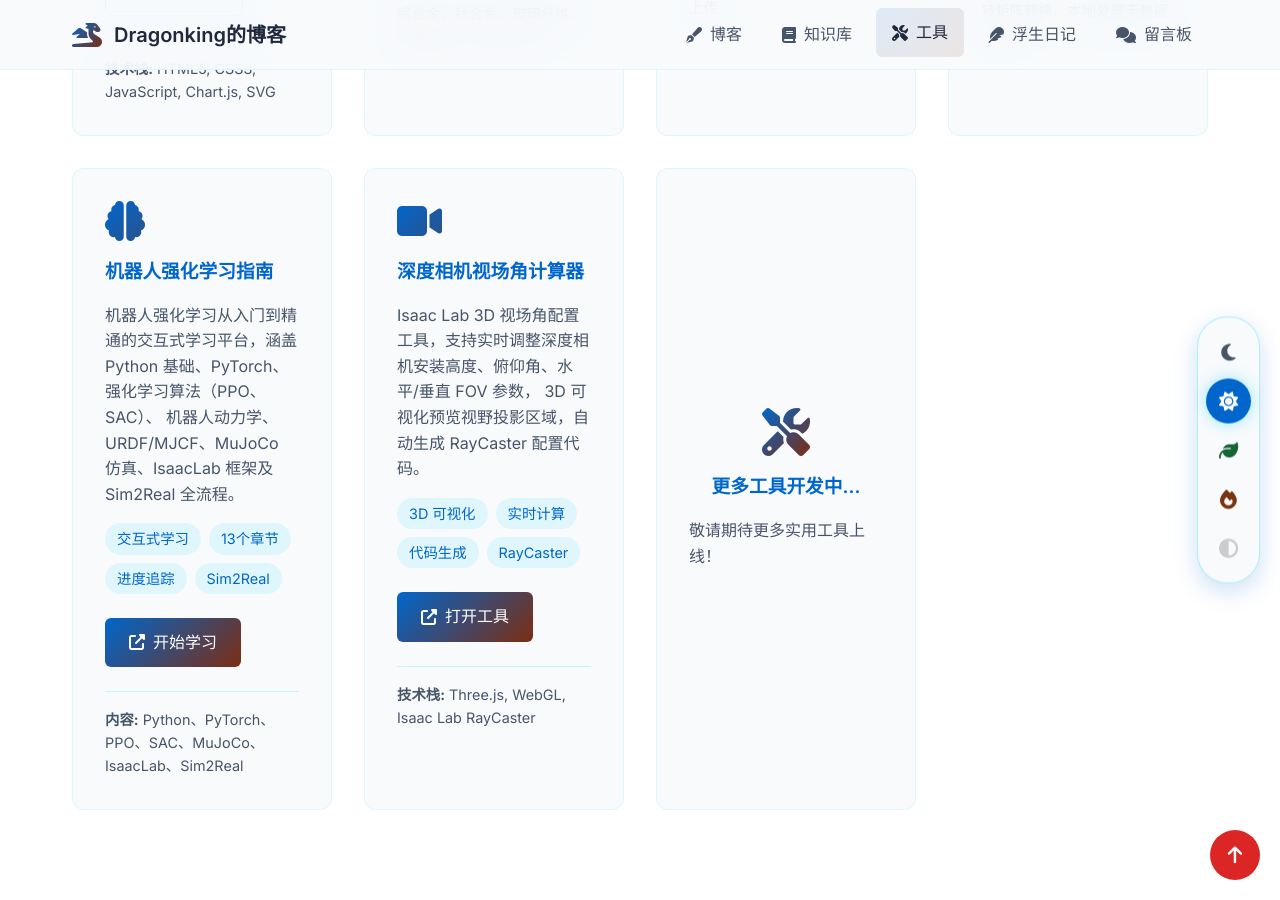
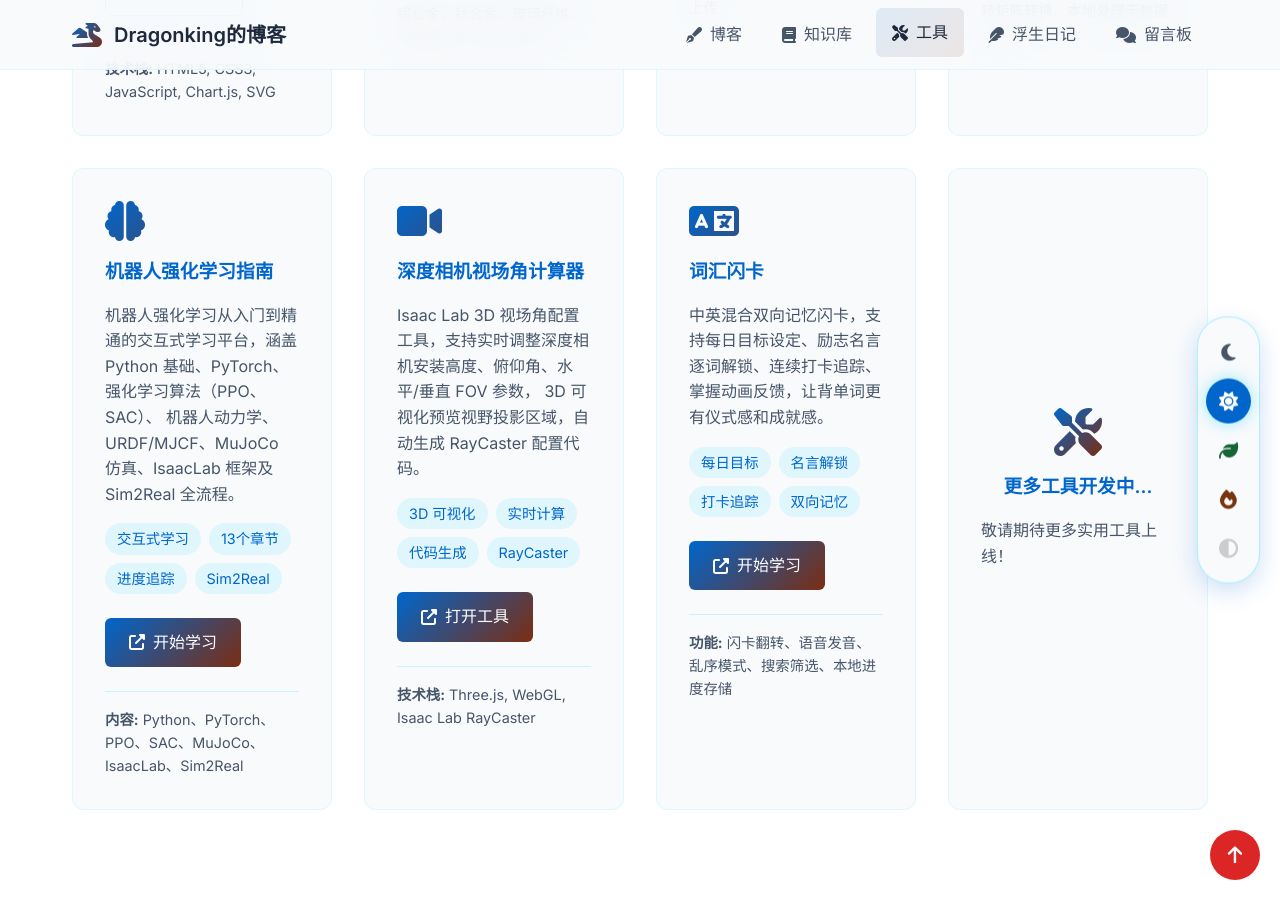
Before and after one commit to DragonKingwhd/dragonkingwhd.github.io, a Jekyll site: the page built from tools.html, in a window 1280 px wide and 900 px high, scrolled down 934 px. Built offline with Jekyll 4.4.1, drawn with Linux system fonts in a browser that asks for light colours; comment, search, counter and statistics services are not loaded.

Commit message:
在工具页面添加词汇闪卡入口
Co-Authored-By: Claude Opus 4.6 (1M context) <noreply@anthropic.com>

```diff
--- a/tools.html
+++ b/tools.html
@@ -200,6 +200,36 @@ permalink: /tools/
                 </div>
             </div>
 
+            <div class="card">
+                <div class="tool-icon">
+                    <i class="fas fa-language" style="font-size: 2.5rem; background: var(--gradient-primary); -webkit-background-clip: text; -webkit-text-fill-color: transparent; background-clip: text; margin-bottom: 1rem; display: block;"></i>
+                </div>
+                <div class="tool-content">
+                    <h3>词汇闪卡</h3>
+                    <p>
+                        中英混合双向记忆闪卡，支持每日目标设定、励志名言逐词解锁、连续打卡追踪、
+                        掌握动画反馈，让背单词更有仪式感和成就感。
+                    </p>
+
+                    <div class="tool-features" style="margin: 1rem 0; display: flex; flex-wrap: wrap; gap: 0.5rem;">
+                        <span class="feature" style="background: rgba(0, 212, 255, 0.1); color: var(--primary-color); padding: 0.25rem 0.75rem; border-radius: 20px; font-size: 0.9rem;">每日目标</span>
+                        <span class="feature" style="background: rgba(0, 212, 255, 0.1); color: var(--primary-color); padding: 0.25rem 0.75rem; border-radius: 20px; font-size: 0.9rem;">名言解锁</span>
+                        <span class="feature" style="background: rgba(0, 212, 255, 0.1); color: var(--primary-color); padding: 0.25rem 0.75rem; border-radius: 20px; font-size: 0.9rem;">打卡追踪</span>
+                        <span class="feature" style="background: rgba(0, 212, 255, 0.1); color: var(--primary-color); padding: 0.25rem 0.75rem; border-radius: 20px; font-size: 0.9rem;">双向记忆</span>
+                    </div>
+
+                    <div class="tool-links" style="margin: 1.5rem 0; display: flex; gap: 1rem; flex-wrap: wrap;">
+                        <a href="{{ '/vocab-cards/' | relative_url }}" class="btn btn-primary" target="_blank">
+                            <i class="fas fa-external-link-alt"></i> 开始学习
+                        </a>
+                    </div>
+
+                    <div class="tool-tech" style="margin-top: 1rem; padding-top: 1rem; border-top: 1px solid rgba(0, 212, 255, 0.2); color: var(--text-secondary); font-size: 0.9rem;">
+                        <strong>功能:</strong> 闪卡翻转、语音发音、乱序模式、搜索筛选、本地进度存储
+                    </div>
+                </div>
+            </div>
+
             <!-- 可以在这里添加更多工具 -->
             <div class="card" style="display: flex; flex-direction: column; align-items: center; justify-content: center; min-height: 300px;">
                 <i class="fas fa-tools" style="font-size: 3rem; background: var(--gradient-primary); -webkit-background-clip: text; -webkit-text-fill-color: transparent; background-clip: text; margin-bottom: 1rem;"></i>
```
